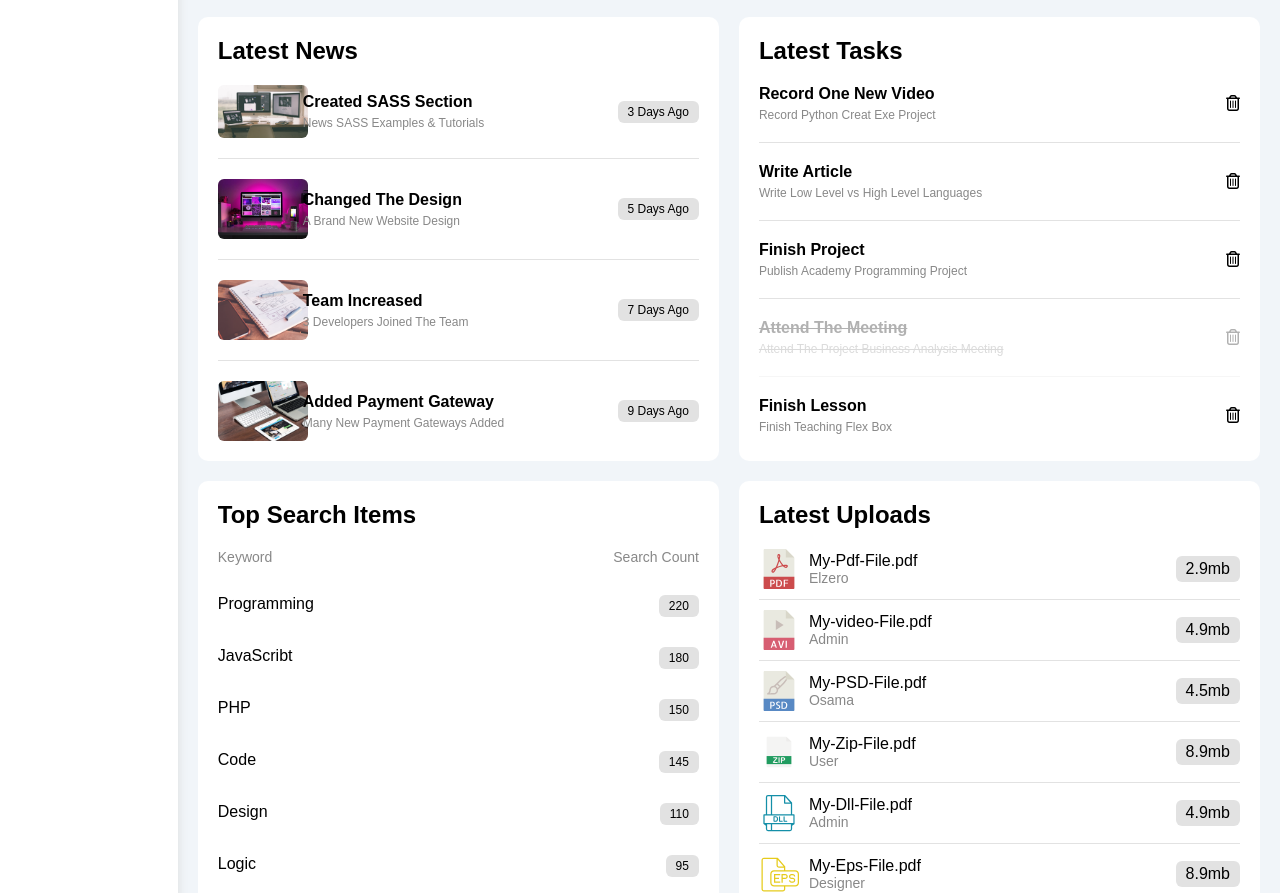
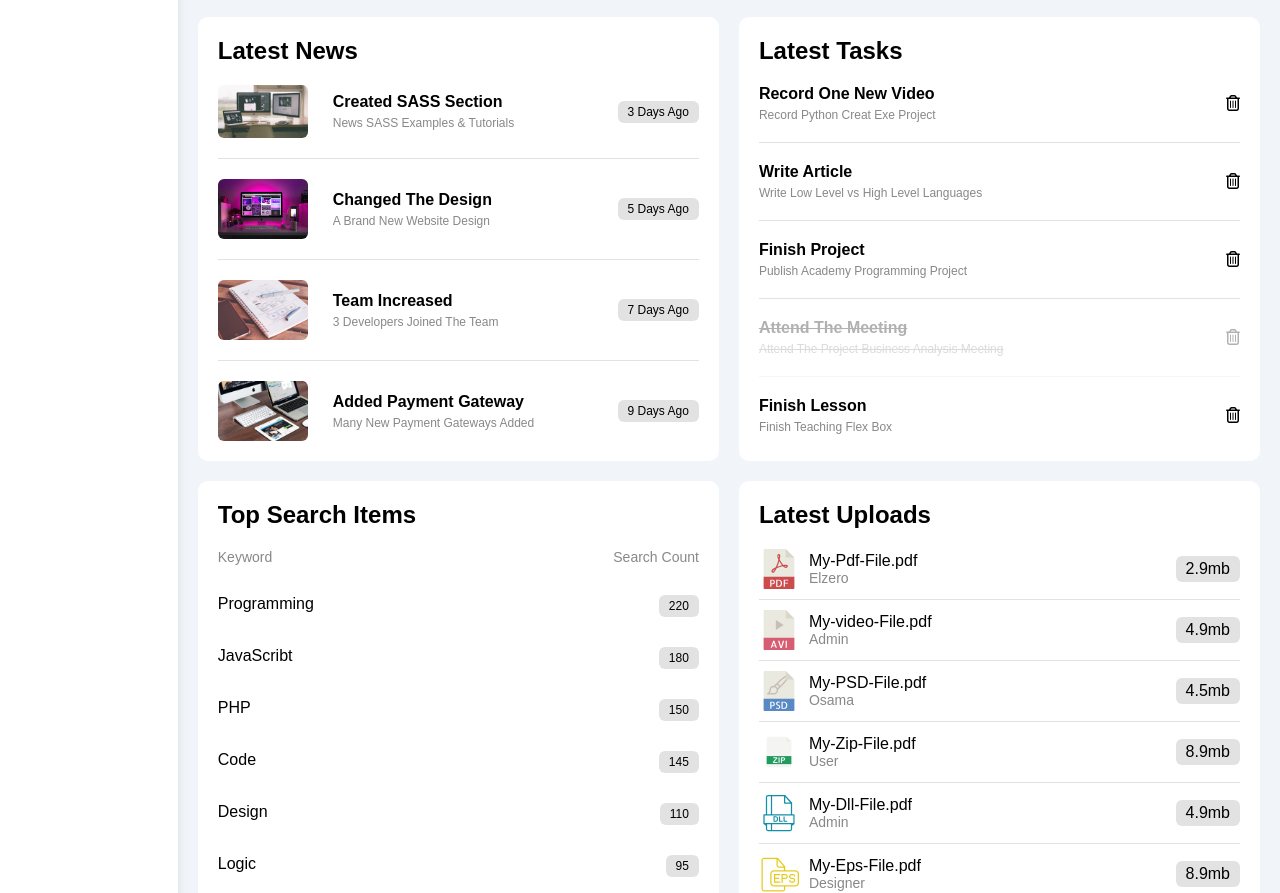
Before and after one commit to Hamdy-fk/Template_one, a plain HTML site: page index.html in a window 1280 px wide. Shown: the part 997-1890 px from the top of the page. Drawn offline with Linux system fonts and the light colour scheme.

Commit message:
Update ml-15 in framework

```diff
--- a/css/framework.css
+++ b/css/framework.css
@@ -117,7 +117,7 @@
     margin-left: 40px;
 }
 .ml-15 {
-    margin-left: -15px;
+    margin-left: 15px;
 }
 .mb-0 {
     margin-bottom: 0;
```
